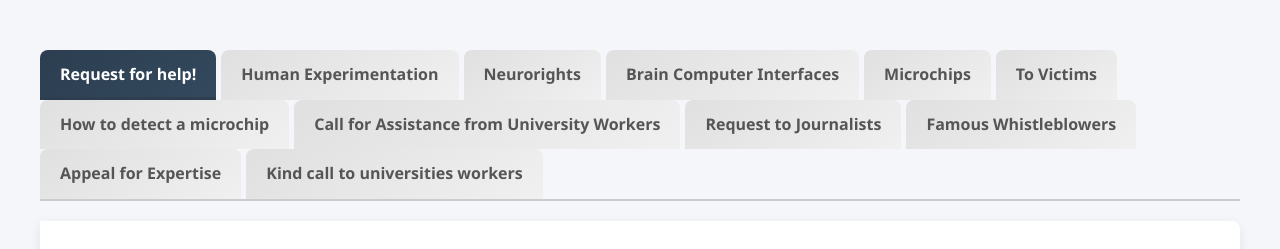
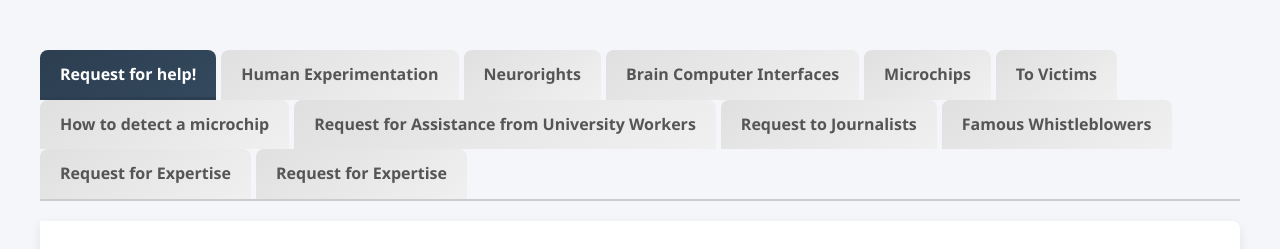
Before and after one commit to Ahtyne90/medical_universities_neurocrime, a plain HTML site: page index.html in a window 1280 px wide. Shown: the top 249 px of the page. Drawn offline with Linux system fonts and the light colour scheme.

Commit message:
Update index.html

```diff
--- a/index.html
+++ b/index.html
@@ -19,11 +19,11 @@
     <a href="#tab5" class="tab-link" data-tab="tab5">Microchips</a>
     <a href="#tab6" class="tab-link" data-tab="tab6">To Victims</a>
     <a href="#tab7" class="tab-link" data-tab="tab7">How to detect a microchip</a>
-    <a href="#tab8" class="tab-link" data-tab="tab8">Call for Assistance from University Workers</a>
+    <a href="#tab8" class="tab-link" data-tab="tab8">Request for Assistance from University Workers</a>
     <a href="#tab9" class="tab-link" data-tab="tab9">Request to Journalists</a>
     <a href="#tab10" class="tab-link" data-tab="tab10">Famous Whistleblowers</a>
-    <a href="#tab11" class="tab-link" data-tab="tab11">Appeal for Expertise</a>
-      <a href="#tab12" class="tab-link" data-tab="tab11">Kind call to universities workers</a>
+    <a href="#tab11" class="tab-link" data-tab="tab11">Request for Expertise</a>
+      <a href="#tab12" class="tab-link" data-tab="tab11">Request for Expertise</a>
 
   </div>
 
```
